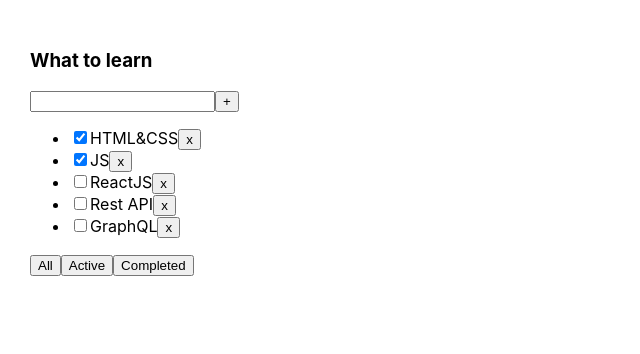
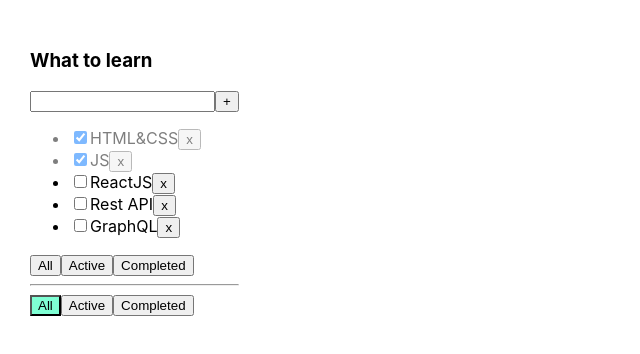
Before and after one commit to Ristretto1/inc_todolist_independent, a React (Create React App) app: page / in a window 1280 px wide. Shown: the top 354 px of the page, without its empty margins (0-640 px from the left). Built offline with nearby package versions, Linux system fonts and the light colour scheme.

Commit message:
add styling

```diff
--- a/src/App.css
+++ b/src/App.css
@@ -6,3 +6,19 @@
 .App > div {
   margin-right: 50px;
 }
+
+.error {
+  border: red 1px solid;
+}
+
+.errorMessage {
+  color: red;
+}
+
+.activeFilter {
+  background-color: aquamarine;
+}
+
+.isDone {
+  opacity: 0.5;
+}
--- a/src/App.tsx
+++ b/src/App.tsx
@@ -1,46 +1,50 @@
 import React, {useState} from 'react';
 import './App.css';
 import {Todolist} from './Todolist';
-import { v1 } from 'uuid';
+import {v1} from 'uuid';
 
-export type FilterValuesType = "all" | "active" | "completed";
+export type FilterValuesType = 'all' | 'active' | 'completed';
 
 function App() {
 
     let [tasks, setTasks] = useState([
-        { id: v1(), title: "HTML&CSS", isDone: true },
-        { id: v1(), title: "JS", isDone: true },
-        { id: v1(), title: "ReactJS", isDone: false },
-        { id: v1(), title: "Rest API", isDone: false },
-        { id: v1(), title: "GraphQL", isDone: false },
+        {id: v1(), title: 'HTML&CSS', isDone: true},
+        {id: v1(), title: 'JS', isDone: true},
+        {id: v1(), title: 'ReactJS', isDone: false},
+        {id: v1(), title: 'Rest API', isDone: false},
+        {id: v1(), title: 'GraphQL', isDone: false},
     ]);
 
+
+    // Удаление и добавление таски
     function removeTask(id: string) {
         let filteredTasks = tasks.filter(t => t.id != id);
         setTasks(filteredTasks);
     }
-
     function addTask(title: string) {
-        let task = { id: v1(), title: title, isDone: false };
+        let task = {id: v1(), title: title, isDone: false};
         let newTasks = [task, ...tasks];
         setTasks(newTasks);
     }
 
-    let [filter, setFilter] = useState<FilterValuesType>("all");
 
-    let tasksForTodolist = tasks;
-
-    if (filter === "active") {
-        tasksForTodolist = tasks.filter(t => t.isDone === false);
-    }
-    if (filter === "completed") {
-        tasksForTodolist = tasks.filter(t => t.isDone === true);
+    // Смена статуса чекбокса
+    const changeStatus = (taskId: string, isDone: boolean) => {
+        let task = tasks.find(t => t.id === taskId)
+        if (task) task.isDone = isDone
+        let copy = [...tasks]
+        setTasks(copy)
     }
 
+
+    // Блок по фильтрации
+    let [filter, setFilter] = useState<FilterValuesType>('all');
+    let tasksForTodolist = tasks;
+    if (filter === 'active') tasksForTodolist = tasks.filter(t => !t.isDone);
+    if (filter === 'completed') tasksForTodolist = tasks.filter(t => t.isDone);
     function changeFilter(value: FilterValuesType) {
         setFilter(value);
     }
-
 
 
     return (
@@ -49,7 +53,11 @@ function App() {
                       tasks={tasksForTodolist}
                       removeTask={removeTask}
                       changeFilter={changeFilter}
-                      addTask={addTask} />
+                      addTask={addTask}
+                      filter={filter}
+                      changeStatus={changeStatus}
+            />
+
         </div>
     );
 }
--- a/src/Todolist.tsx
+++ b/src/Todolist.tsx
@@ -14,50 +14,80 @@ type PropsType = {
     removeTask: (taskId: string) => void
     changeFilter: (value: FilterValuesType) => void
     addTask: (title: string) => void
+    filter: FilterValuesType
+    changeStatus: (taskId: string, isDone: boolean) => void
+
 }
 
 export function Todolist(props: PropsType) {
 
-    let [title, setTitle] = useState('')
+    let [title, setTitle] = useState<string>('') // title - значение input.value
+    const [error, setError] = useState<string>('')
 
-    const addTask = () => {
-        props.addTask(title);
-        setTitle('');
-    }
-
+    // Ослеживаем изменения внутри инпута
     const onChangeHandler = (e: ChangeEvent<HTMLInputElement>) => {
         setTitle(e.currentTarget.value)
     }
 
+    // Добавление таски __callback
+    const addTask = () => {
+        if (title.trim() === '') { // бреем пробелы
+            setError('Поле обязательно') // меняем текст ошибки
+            return // обрываем функцию
+        }
+        props.addTask(title.trim()); // бреем пробелы
+        setTitle('');
+    }
     const onKeyPressHandler = (e: KeyboardEvent<HTMLInputElement>) => {
-        if (e.key === 'Enter') {
+        setError('') // обнуляем текст ошибки при любом нажатии
+        if (e.key === 'Enter') { // вызываем добавление таски при нажатии на Enter
             addTask();
         }
     }
 
+    // Удаление таски __callback
+    const onClickHandler = (tID: string) => {
+        props.removeTask(tID)
+    }
+
+    // Смена статуса чекбокса __callback
+    const onChangeCheckboxHandler = (tID: string, e: ChangeEvent<HTMLInputElement>) => {
+        props.changeStatus(tID, e.currentTarget.checked)
+    }
+
+    // Смена фильтра __callback
     const changeFilterHandler = (FilterValues: FilterValuesType) => {
         props.changeFilter(FilterValues)
     }
 
-    const onClickHandler = (tID: string) => {
-        props.removeTask(tID)
-    }
+
+//------------------------------------------------------------------//
+
 
     return <div>
         <h3>{props.title}</h3>
+
+        {/* Блок с инпутом */}
         <div>
             <input value={title}
                    onChange={onChangeHandler}
                    onKeyPress={onKeyPressHandler}
+                   className={error ? 'error' : ''} // делаем красным при ошибке
             />
             <Button name={'+'} callback={addTask}/>
+            {error && <div className={'errorMessage'}>{error}</div>} {/* добавляем при ошибке */}
         </div>
 
+
+        {/* Блок с тасками */}
         <ul>
             {
                 props.tasks.map(t => {
-                    return <li key={t.id}>
-                        <input type="checkbox" checked={t.isDone}/>
+                    return <li key={t.id} className={t.isDone ? 'isDone' : ''}>
+                        <input type="checkbox"
+                               checked={t.isDone}
+                               onChange={(e) => onChangeCheckboxHandler(t.id, e)}
+                        />
                         <span>{t.title}</span>
                         <Button name={'x'} callback={() => onClickHandler(t.id)}/>
                     </li>
@@ -65,10 +95,24 @@ export function Todolist(props: PropsType) {
             }
         </ul>
 
+
+        {/* Блок с кнопками фильтрации */}
         <div>
-            <Button name={'All'} callback={()=>changeFilterHandler('all')}/>
-            <Button name={'Active'} callback={()=>changeFilterHandler('active')}/>
-            <Button name={'Completed'} callback={()=>changeFilterHandler('completed')}/>
+            <Button name={'All'} callback={() => changeFilterHandler('all')}/>
+            <Button name={'Active'} callback={() => changeFilterHandler('active')}/>
+            <Button name={'Completed'} callback={() => changeFilterHandler('completed')}/>
+
+            <hr/>
+
+            <button className={props.filter === 'all' ? 'activeFilter' : ''}
+                    onClick={() => changeFilterHandler('all')}>All
+            </button>
+            <button className={props.filter === 'active' ? 'activeFilter' : ''}
+                    onClick={() => changeFilterHandler('active')}>Active
+            </button>
+            <button className={props.filter === 'completed' ? 'activeFilter' : ''}
+                    onClick={() => changeFilterHandler('completed')}>Completed
+            </button>
         </div>
     </div>
 }
```
